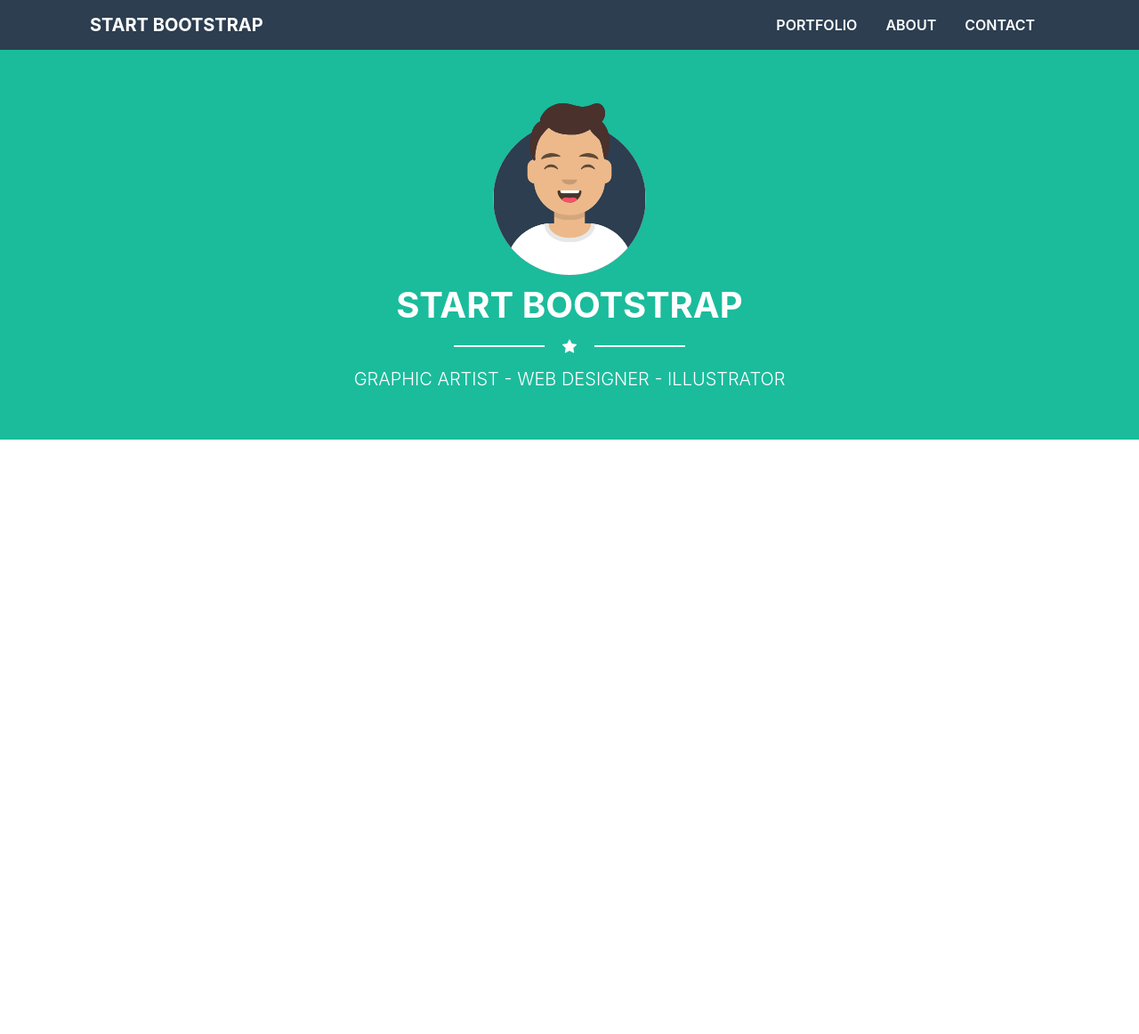
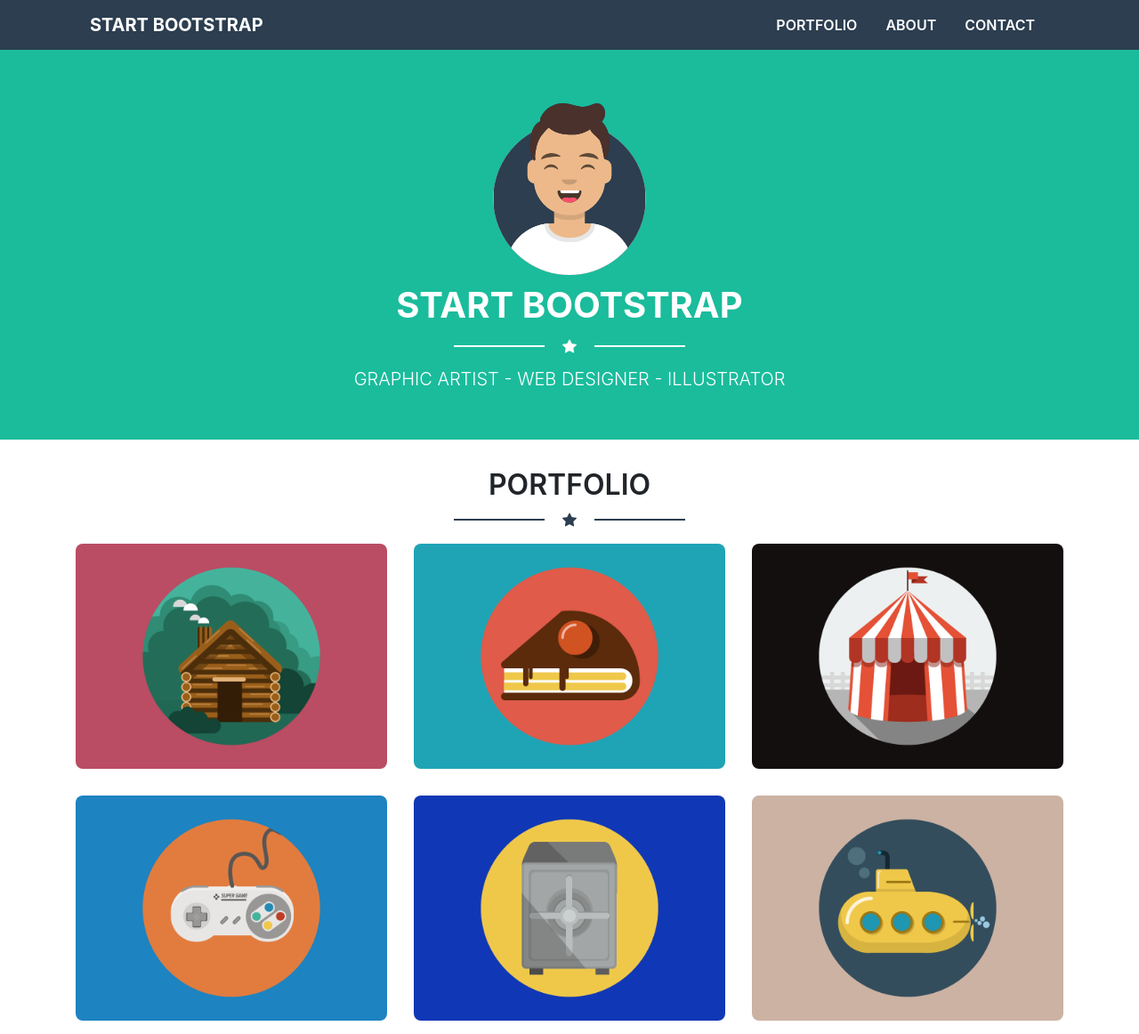
Before and after one commit to peppe-p/html-css-bootstrap-freelancer, a plain HTML site: page index.html in a window 1280 px wide. Shown: the whole page at 89% size. Before the commit the page ends 800 px from the top, so only its background shows below. Drawn offline with nearby package versions, Linux system fonts and the light colour scheme.

Commit message:
Portfolio section completed

```diff
--- a/assets/css/style.css
+++ b/assets/css/style.css
@@ -15,9 +15,9 @@
     border: 1px solid white;
     width: 100px;
 }
-.darker {
-    color: #2c3e50;
-    border-color: #2c3e50;
+.darker * {
+    color: #2c3e50 !important;
+    border-color: #2c3e50 !important;
 }
 
 
@@ -43,7 +43,7 @@ nav a:hover {
     color: lightgray;
 }
 
-/* ############################### */
+/* ############################ */
 /* ####### HERO CLASSES ####### */
 /* ############################ */
 #hero {
@@ -55,3 +55,19 @@ nav a:hover {
 #hero img {
     height: 200px;
 }
+
+
+
+/* ################################# */
+/* ####### PORTFOLIO CLASSES ####### */
+/* ################################# */
+#portfolio .row > img {
+    border-radius: 23px;
+    padding: 15px;
+}
+.portfolio_head {
+    text-align: center;
+}
+.portfolio_head h2 {
+    font-weight: 600;
+}
--- a/index.html
+++ b/index.html
@@ -57,7 +57,25 @@
 
         <!-- ##### PORTFOLIO SECTION ##### -->
         <section id="portfolio">
+            <div class="container">
+                <div class="portfolio_head">
+                    <h2>PORTFOLIO</h2>
+                    <div class="div_star darker">
+                        <hr>
+                        <i class="bi bi-star-fill"></i>
+                        <hr>
+                    </div>
+                </div>
 
+                <div class="row">
+                    <img class="col-md-6 col-lg-4" src="./assets/img/cabin.png" alt="Casa di montagna">
+                    <img class="col-md-6 col-lg-4" src="./assets/img/cake.png" alt="Torta">
+                    <img class="col-md-6 col-lg-4" src="./assets/img/circus.png" alt="Tenda da circo">
+                    <img class="col-md-6 col-lg-4" src="./assets/img/game.png" alt="Gamepad per videogiochi">
+                    <img class="col-md-6 col-lg-4" src="./assets/img/safe.png" alt="Cassaforte">
+                    <img class="col-md-6 col-lg-4" src="./assets/img/submarine.png" alt="Sottomarino">
+                </div>
+            </div>
         </section>
 
     </main>
```
